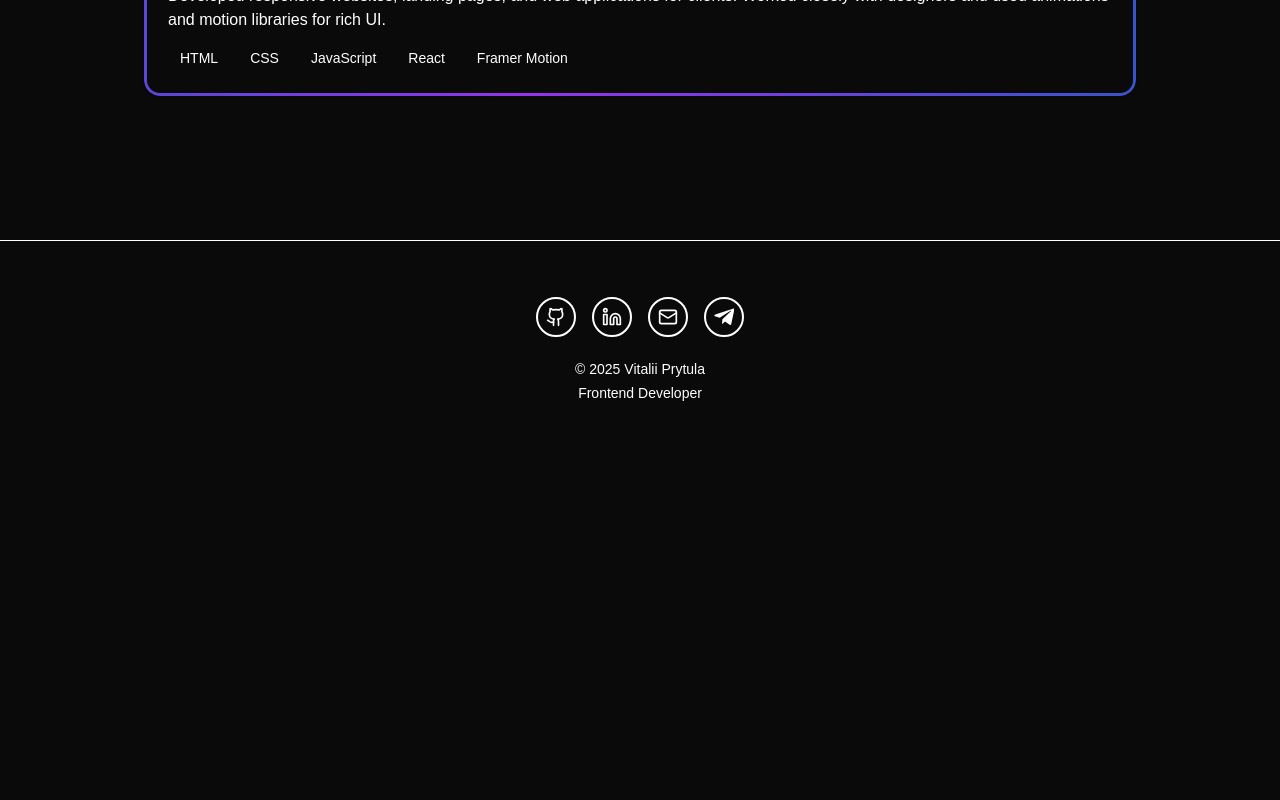
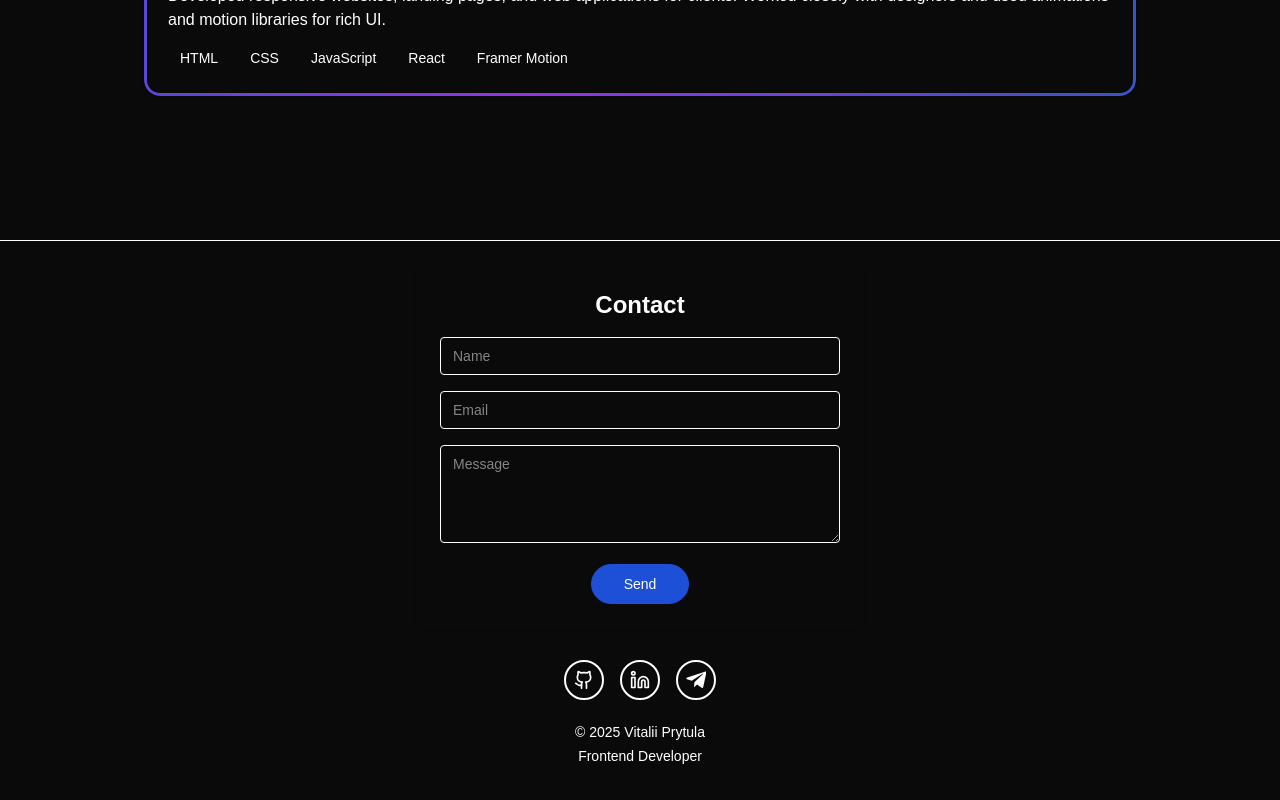
Before and after one commit to VitaliyPritula/my-portfolioSite, a Next.js app: page / in a window 1280 px wide. Shown: the part 3991-4791 px from the top of the page. Before the commit the page ends 4428 px from the top, so only its background shows below. Built offline with nearby package versions, Linux system fonts and the light colour scheme.

Commit message:
add contacts form

```diff
--- a/src/components/layout/footer/Footer.tsx
+++ b/src/components/layout/footer/Footer.tsx
@@ -1,11 +1,12 @@
 "use client";
-import { Github, Linkedin, Mail } from "lucide-react";
-
+import { Github, Linkedin } from "lucide-react";
+import Contact from "@/components/section/Contact";
 export default function Footer() {
   return (
     <footer
       id="contact"
       className="text-sm text-gray-400 py-6 text-center border-t border-gray-700 mt-16 text-white relative">
+      <Contact/>
       <div className="flex justify-center gap-4 text-lg mb-5">
         {/* social */}
         <div className="flex gap-4 mt-8">
@@ -25,12 +26,7 @@ export default function Footer() {
             <Linkedin size={20} />
             <span className="sr-only">LinkedIn</span>
           </a>
-          <a
-            href="mailto:pritula.vitaly94@gmail.com"
-            className="text-muted-foreground hover:text-accent transition-colors rounded-full border-2 p-2 hover:text-acces  duration-300">
-            <Mail size={20} />
-            <span className="sr-only">Email</span>
-          </a>
+
           <a
             href="https://t.me/vitaliy_pritula"
             target="_blank"
--- /dev/null
+++ b/src/components/section/Contact.tsx
@@ -0,0 +1,219 @@
+// import React, { useState } from "react";
+
+// export default function ContactForm() {
+//   const [form, setForm] = useState({ name: "", email: "", message: "" });
+//   const [submitted, setSubmitted] = useState(false);
+
+//   const handleChange = (
+//     e: React.ChangeEvent<HTMLInputElement | HTMLTextAreaElement>
+//   ) => {
+//     setForm({ ...form, [e.target.name]: e.target.value });
+//   };
+
+//   const handleSubmit = async (e: React.FormEvent) => {
+//     e.preventDefault();
+
+//     try {
+//       const response = await fetch("http://localhost:5000/api/send-email", {
+//         method: "POST",
+//         headers: { "Content-Type": "application/json" },
+//         body: JSON.stringify(form),
+//       });
+
+//       if (response.ok) {
+//         setSubmitted(true);
+//         // Очистити форму, якщо потрібно:
+//         // setForm({ name: "", email: "", message: "" });
+//       } else {
+//         alert("Не вдалося надіслати повідомлення");
+//       }
+//     } catch (error) {
+//       console.error(error);
+//       alert("Виникла помилка");
+//     }
+//   };
+
+//   return (
+//     <div className="relative max-w-md mx-auto p-6 rounded shadow">
+//       <h2 className="text-2xl font-bold mb-4">Feedback</h2>
+
+//       <form onSubmit={handleSubmit} className="space-y-4">
+//         <div>
+//           <label className="block mb-1 font-medium" htmlFor="name">
+//             Name
+//           </label>
+//           <input
+//             className="w-full border rounded px-3 py-2"
+//             type="text"
+//             id="name"
+//             name="name"
+//             value={form.name}
+//             onChange={handleChange}
+//             required
+//           />
+//         </div>
+//         <div>
+//           <label className="block mb-1 font-medium" htmlFor="email">
+//             Email
+//           </label>
+//           <input
+//             className="w-full border rounded px-3 py-2"
+//             type="email"
+//             id="email"
+//             name="email"
+//             value={form.email}
+//             onChange={handleChange}
+//             required
+//           />
+//         </div>
+//         <div>
+//           <label className="block mb-1 font-medium" htmlFor="message">
+//             Message
+//           </label>
+//           <textarea
+//             className="w-full border rounded px-3 py-2"
+//             id="message"
+//             name="message"
+//             rows={4}
+//             value={form.message}
+//             onChange={handleChange}
+//             required
+//           />
+//         </div>
+//         <button
+//           type="submit"
+//           className="bg-blue-600 text-white px-4 py-2 rounded hover:bg-blue-700">
+//           Надіслати
+//         </button>
+//       </form>
+
+//       {/* Popup */}
+//       {submitted && (
+//         <div className="fixed inset-0 bg-black bg-opacity-50 flex items-center justify-center z-50">
+//           <div className="bg-white  p-6 rounded shadow-md text-center max-w-sm w-full">
+//             <h3 className="text-lg font-semibold text-acces mb-2">
+//               Дякуємо!
+//             </h3>
+//             <p className="mb-4 text-acces">Ваше повідомлення успішно надіслано.</p>
+//             <button
+//               onClick={() => setSubmitted(false)}
+//               className="bg-green-600 text-acces px-4 py-2 rounded hover:bg-green-700">
+//               Закрити
+//             </button>
+//           </div>
+//         </div>
+//       )}
+//     </div>
+//   );
+// }
+import React, { useState } from "react";
+import { Button } from "@/components/ui/button";
+export default function ContactForm() {
+  const [form, setForm] = useState({ name: "", email: "", message: "" });
+  const [submitted, setSubmitted] = useState(false);
+  const [showPopup, setShowPopup] = useState(false);
+
+  const handleChange = (
+    e: React.ChangeEvent<HTMLInputElement | HTMLTextAreaElement>
+  ) => {
+    setForm({ ...form, [e.target.name]: e.target.value });
+  };
+
+  const handleSubmit = async (e: React.FormEvent) => {
+    e.preventDefault();
+
+    try {
+      const response = await fetch("http://localhost:5000/api/send-email", {
+        method: "POST",
+        headers: { "Content-Type": "application/json" },
+        body: JSON.stringify(form),
+      });
+
+      if (response.ok) {
+        setSubmitted(true);
+        setShowPopup(true);
+        setForm({ name: "", email: "", message: "" }); // очищення форми
+      } else {
+        alert("Не вдалося надіслати повідомлення");
+      }
+    } catch (error) {
+      console.error(error);
+      alert("Виникла помилка");
+    }
+  };
+
+  const closePopup = () => {
+    setShowPopup(false);
+    setTimeout(() => setSubmitted(false), 300); // плавне завершення
+  };
+
+  return (
+    <div className="relative max-w-md mx-auto p-6 rounded shadow">
+      <h2 className="text-2xl font-bold mb-4">Contact</h2>
+
+      <form onSubmit={handleSubmit} className="space-y-4">
+        <div>
+          <input
+            className="w-full border bg-transparent rounded px-3 py-2"
+            type="text"
+            id="name"
+            name="name"
+            placeholder="Name"
+            value={form.name}
+            onChange={handleChange}
+            required
+          />
+        </div>
+        <div>
+          <input
+            className="w-full border rounded bg-transparent px-3 py-2"
+            type="email"
+            id="email"
+            name="email"
+            placeholder="Email"
+            value={form.email}
+            onChange={handleChange}
+            required
+          />
+        </div>
+        <div>
+          <textarea
+            className="w-full border rounded px-3 py-2"
+            id="message"
+            placeholder="Message"
+            name="message"
+            rows={4}
+            value={form.message}
+            onChange={handleChange}
+            required
+          />
+        </div>
+        <Button
+          type="submit"
+          className="bg-btn hover:bg-acces border-btn rounded-full px-8">
+          Send
+        </Button>
+      </form>
+
+      {/* Анімований попап */}
+      {submitted && (
+        <div className="fixed inset-0 bg-black bg-opacity-50 flex items-center justify-center z-50">
+          <div
+            className={`bg-white p-6 rounded shadow-md text-center max-w-sm w-full transform transition duration-300 ${
+              showPopup ? "opacity-100 scale-100" : "opacity-0 scale-90"
+            }`}>
+            <h3 className="text-lg font-semibold text-acces mb-2">Дякуємо!</h3>
+            <p className="mb-4 text-acces">
+              Ваше повідомлення успішно надіслано.
+            </p>
+            <button
+              onClick={closePopup}
+              className="bg-green-600 text-acces px-4 py-2 rounded hover:bg-green-700">
+              Закрити
+            </button>
+          </div>
+        </div>
+      )}
+    </div>
+  );
+}
--- a/src/components/section/style.css
+++ b/src/components/section/style.css
@@ -31,3 +31,9 @@
     mask-composite: exclude;
   }
 }
+input:-webkit-autofill,
+input:-webkit-autofill:focus {
+  background-color: transparent !important;
+  -webkit-box-shadow: 0 0 0 1000px transparent inset !important;
+  color: inherit !important;
+}
--- /dev/null
+++ b/src/server/index.js
@@ -0,0 +1,37 @@
+const express = require("express");
+const nodemailer = require("nodemailer");
+const cors = require("cors");
+require("dotenv").config();
+
+const app = express();
+app.use(cors());
+app.use(express.json());
+
+app.post("/api/send-email", async (req, res) => {
+  const { name, email, message } = req.body;
+
+  try {
+    const transporter = nodemailer.createTransport({
+      service: "gmail",
+      auth: {
+        user: process.env.EMAIL_USER,
+        pass: process.env.EMAIL_PASS,
+      },
+    });
+
+    await transporter.sendMail({
+      from: `"${name}" <${process.env.EMAIL_USER}>`, // ім'я з форми + ваша адреса
+      to: process.env.EMAIL_USER,
+      subject: `Повідомлення від ${name}`,
+      text: `Email: ${email}\n\n${message}`,
+    });
+
+    res.status(200).json({ success: true });
+  } catch (error) {
+    console.error(error);
+    res.status(500).json({ success: false });
+  }
+});
+
+const PORT = 5000;
+app.listen(PORT, () => console.log(`Server started on port ${PORT}`));
--- a/tsconfig.json
+++ b/tsconfig.json
@@ -23,6 +23,6 @@
       "@/*": ["src/*"]
     }
   },
-  "include": ["next-env.d.ts", "**/*.ts", "**/*.tsx", ".next/types/**/*.ts"],
+  "include": ["next-env.d.ts", "**/*.ts", "**/*.tsx", ".next/types/**/*.ts", "src/server/index.js"],
   "exclude": ["node_modules"]
 }
```
Also changed, not shown: src/server/package.json (added, +19 -0 lines), 1 other file (tests, documents, lock files or other folders).
